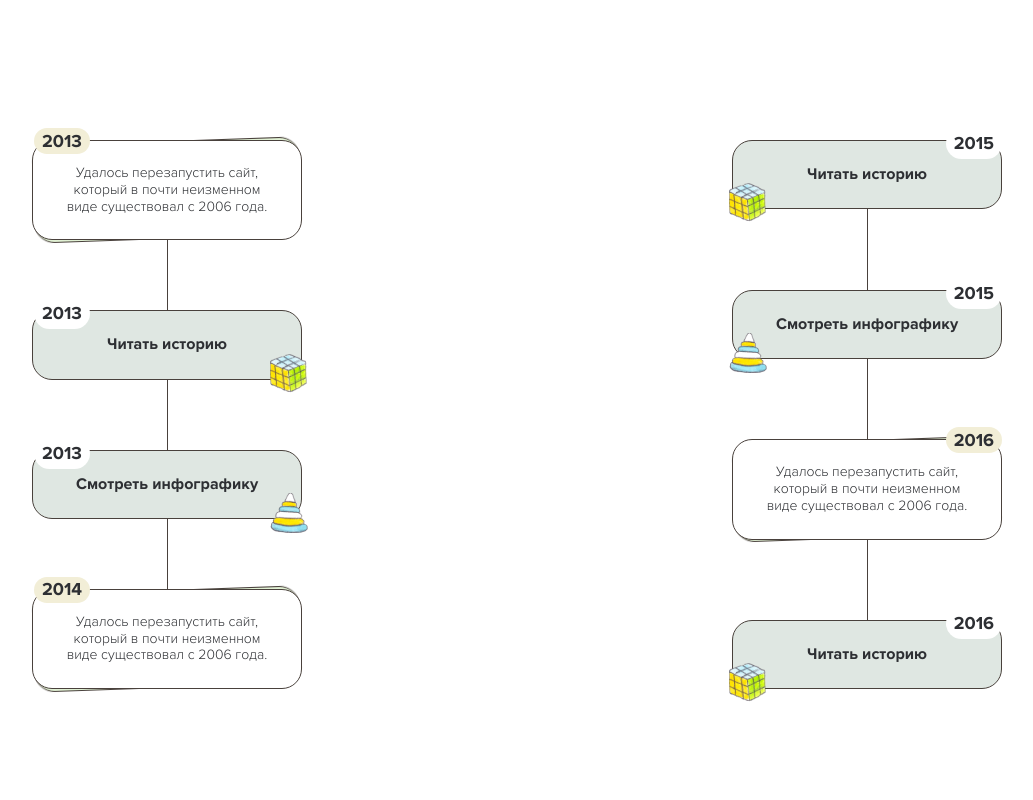
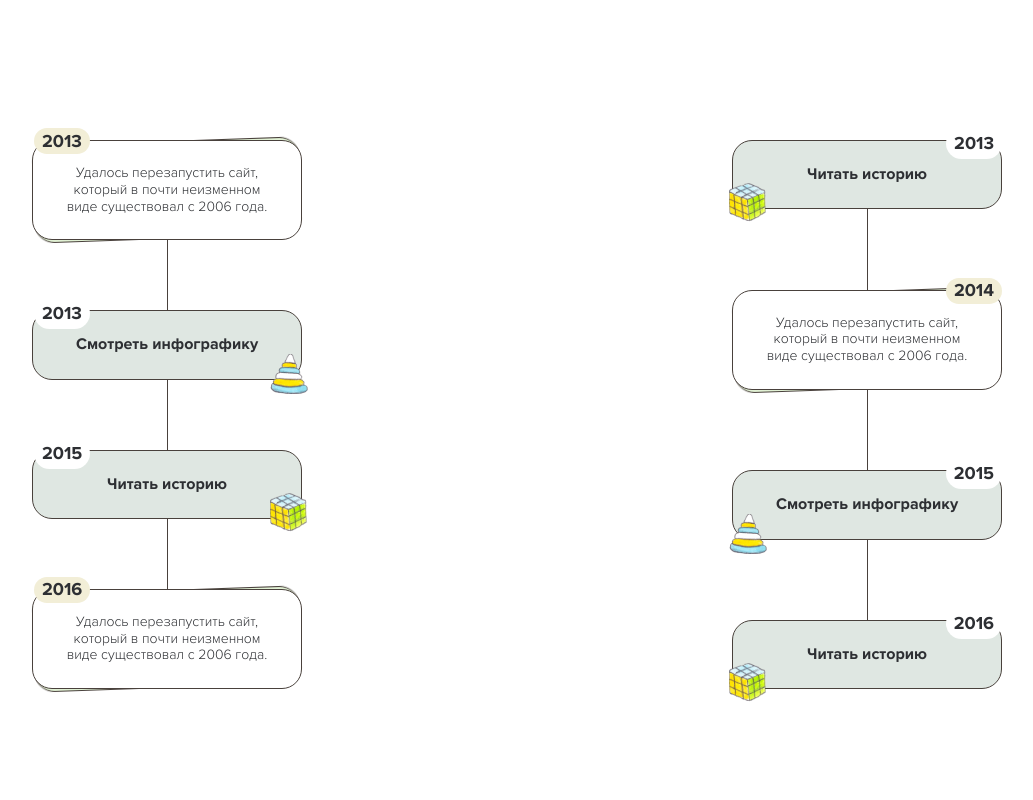
Before and after one commit to anti-pode/volunteers-birthday, a Vue app: page / in a window 1280 px wide. Shown: the part 1660-2460 px from the top of the page, without its empty margins (123-1156 px from the left). Built offline with nearby package versions, Linux system fonts and the light colour scheme.

Commit message:
fix: поправить разделение инфо блоков на левую и правую часть

```diff
--- a/src/components/Section/ItemsSlide.vue
+++ b/src/components/Section/ItemsSlide.vue
@@ -18,9 +18,8 @@ export default defineComponent({
     },
   },
   setup(props) {
-    const half = Math.ceil(props.items.length / 2);
-    const leftItems = props.items.slice(0, half);
-    const rightItems = props.items.slice(half);
+    const leftItems = props.items.filter((item, index) => index % 2 === 0);
+    const rightItems = props.items.filter((item, index) => index % 2 !== 0);
 
     return {
       leftItems,
```
